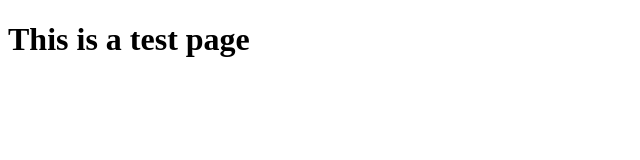
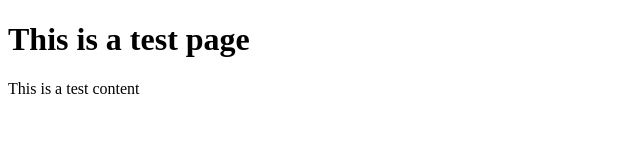
Before and after one commit to SoMike/LearningCSS, a plain HTML site: page index.html in a window 1280 px wide. Shown: the whole page, without its empty margins (0-640 px from the left). Drawn offline with Linux system fonts and the light colour scheme.

Commit message:
This is the second test commit

```diff
--- a/index.html
+++ b/index.html
@@ -7,6 +7,7 @@
 
     <body>
         <h1>This is a test page</h1>
+        <span>This is a test content</span>
     </body>
 
 </html>
```
